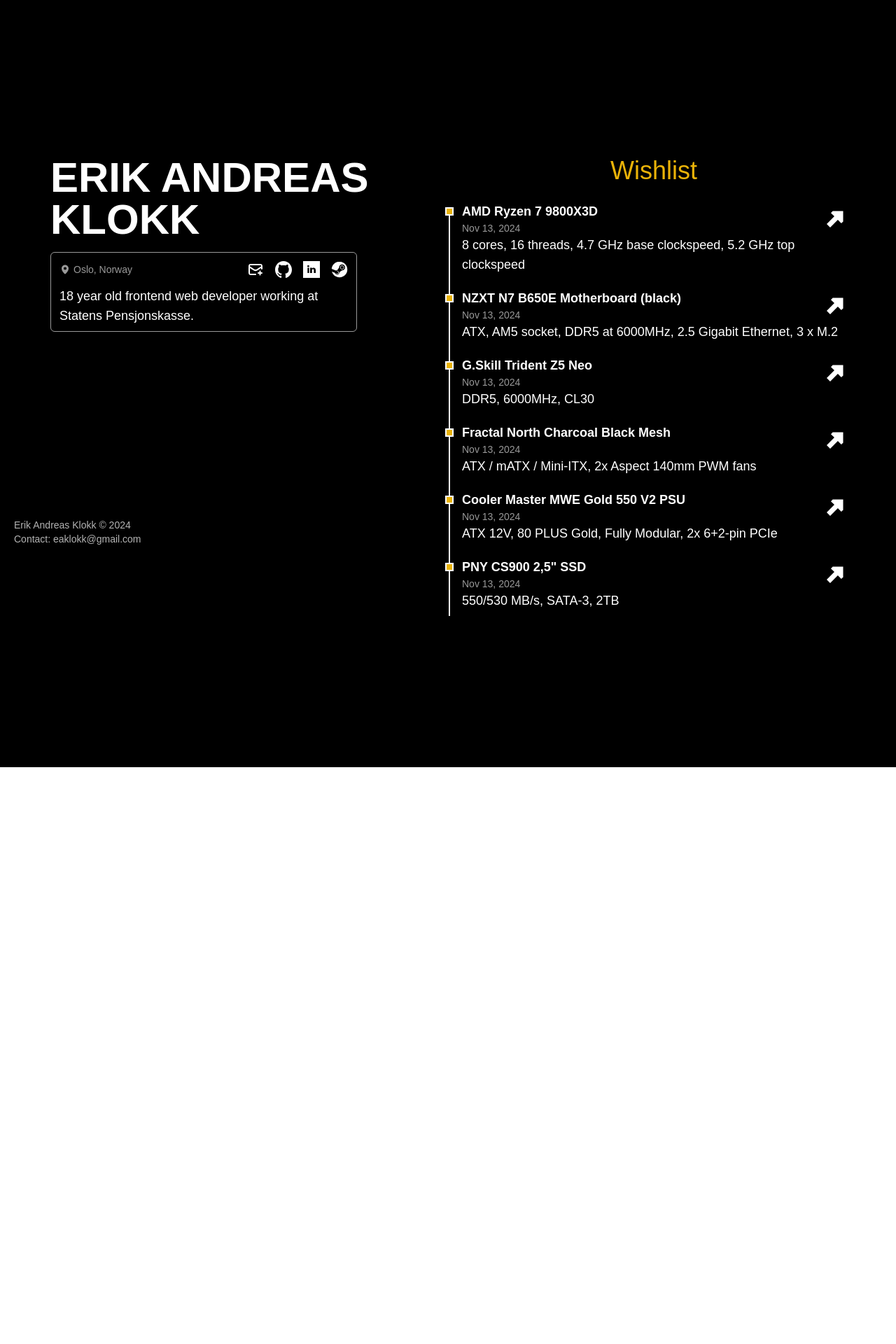
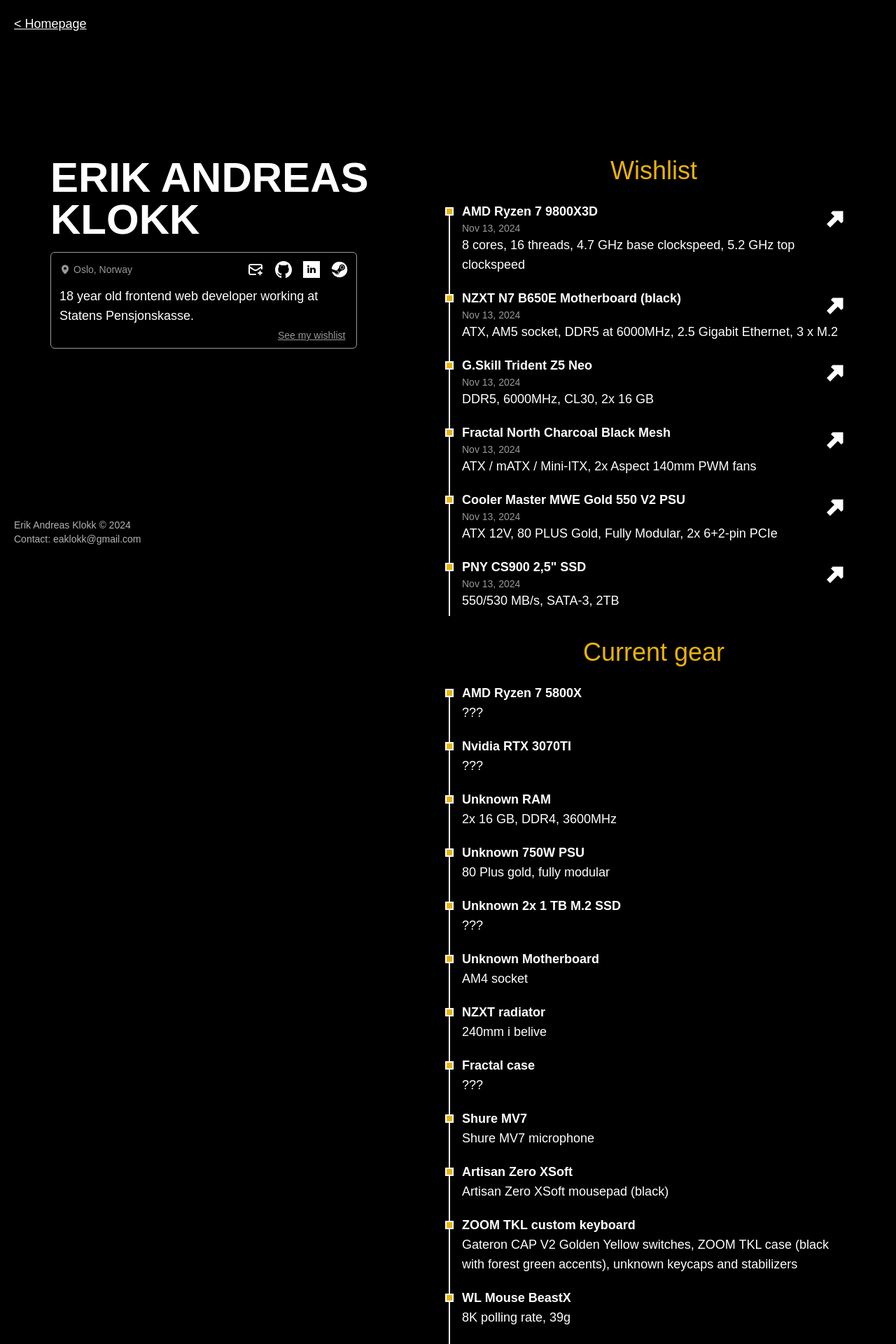
Before and after one commit to ErikAndreasKlokk/Portfolio, a SvelteKit app: page /wishlist in a window 1280 px wide. Shown: the top 1920 px of the page at 70% size. Before the commit the page ends 1096 px from the top, so only its background shows below. Built offline with nearby package versions, Linux system fonts and the light colour scheme.

Commit message:
Added a current gear section

```diff
--- a/src/lib/components/wish.svelte
+++ b/src/lib/components/wish.svelte
@@ -1,8 +1,8 @@
 <script lang="ts">
     export let title: string;
     export let desc: string;
-    export let link: string;
-    export let date: string | Date;
+    export let link: string = "";
+    export let date: string | Date = "";
     export let isLast: boolean = false;
 </script>
 
@@ -13,11 +13,13 @@
                 <h3 class=" text-lg font-semibold">{title}</h3>
                 <p class=" text-sm text-white/60">{date}</p>
             </div>
-            <div>
-                <a href={link} target="_blank">
-                    <img class=" h-7" src="arrow.svg" alt="page for wish">
-                </a>
-            </div>
+            {#if link !== ""}
+                <div>
+                    <a href={link} target="_blank">
+                        <img class=" h-7" src="arrow.svg" alt="page for wish">
+                    </a>
+                </div>
+            {/if}
         </div>
         <p class=" text-lg">{desc}</p>
     </div>
--- a/src/routes/wishlist/+page.svelte
+++ b/src/routes/wishlist/+page.svelte
@@ -1,43 +1,38 @@
 <script lang="ts">
-  import Wish from "$lib/components/wish.svelte";
+  import SideProfile from "$lib/components/sideProfile.svelte";
+import Wish from "$lib/components/wish.svelte";
 </script>
 
 <main class=" text-white py-56 flex w-full h-full px-3 relative breakpoint:flex-col breakpoint:items-center breakpoint:py-10">
-    <div class=" flex flex-col w-1/2 h-fit sticky px-5 top-56 breakpoint:static breakpoint:mb-5 breakpoint:items-center breakpoint:w-fit">
-        <h1 class=" font-bold text-6xl mb-4 breakpoint:text-center">ERIK ANDREAS KLOKK</h1>
-        <div class=" border flex flex-col border-white/60 rounded-md px-3 py-1 w-4/5 breakpoint:w-full breakpoint:my-1">
-            <div class=" flex justify-between ">
-                <p class=" flex text-white/60 text-sm gap-1 items-center">
-                    <img class=" h-4" src="/location.svg" alt="location">
-                    Oslo, Norway
-                </p>
-                <div class=" flex gap-4 py-2">
-                    <a href="mailto:eaklokk@gmail.com">
-                        <img class=" h-6" src="/mail.svg" alt="new mail">
-                    </a>
-                    <a target="_blank" href="https://github.com/ErikAndreasKlokk">
-                        <img class=" h-6" src="/github.svg" alt="github link">
-                    </a>
-                    <a target="_blank" href="https://www.linkedin.com/in/erik-andreas-klokk-5415882a0/">
-                        <img class=" h-6" src="/linkedin.svg" alt="linkedin link">
-                    </a>
-                    <a target="_blank" href="https://steamcommunity.com/profiles/76561198848256576/">
-                        <img class=" h-6" src="/steam.svg" alt="steam link">
-                    </a>
-                </div>
-            </div>
-            <p class=" text-lg my-1">18 year old frontend web developer working at Statens Pensjonskasse.</p>
-        </div>
-    </div>
+    <a class=" fixed top-5 left-5 text-lg underline breakpoint:top-2" href="/"> {"<"} Homepage</a>
+    <SideProfile />
     <div class=" flex flex-col items-start w-1/2 h-full px-5 breakpoint:w-fit breakpoint:items-center">
         <div class=" flex w-fit items-center flex-col">
             <h2 class=" text-4xl text-yellow-500 mb-6 text-center">Wishlist</h2>
             <Wish title="AMD Ryzen 7 9800X3D" desc="8 cores, 16 threads, 4.7 GHz base clockspeed, 5.2 GHz top clockspeed" date="Nov 13, 2024" link="https://www.komplett.no/product/1315831/datautstyr/pc-komponenter/prosessorer/amd-ryzen-7-9800x3d-cpu?queryid=5287d22d3da9cf1da301bee42bc402e1&sort=None#"/>
             <Wish title="NZXT N7 B650E Motherboard (black)" desc="ATX, AM5 socket, DDR5 at 6000MHz, 2.5 Gigabit Ethernet, 3 x M.2" date="Nov 13, 2024" link="https://www.komplett.no/product/1243997/datautstyr/pc-komponenter/hovedkort/amd-socket/nzxt-n7-b650e-hovedkort-sort?channable=0428076964003132343339393728&utm_source=prisjakt&utm_medium=listing&utm_campaign=Components_Mainboards#"/>
-            <Wish title="G.Skill Trident Z5 Neo" desc="DDR5, 6000MHz, CL30" date="Nov 13, 2024" link="https://www.komplett.no/product/1245558/datautstyr/pc-komponenter/minnebrikker/gskill-trident-z5-neo-ddr5-6000mhz-32gb?queryid=d7047c1b507ee1ca39e713c5ea1b790e&sort=PriceAsc"/>
+            <Wish title="G.Skill Trident Z5 Neo" desc="DDR5, 6000MHz, CL30, 2x 16 GB" date="Nov 13, 2024" link="https://www.komplett.no/product/1245558/datautstyr/pc-komponenter/minnebrikker/gskill-trident-z5-neo-ddr5-6000mhz-32gb?queryid=d7047c1b507ee1ca39e713c5ea1b790e&sort=PriceAsc"/>
             <Wish title="Fractal North Charcoal Black Mesh" desc="ATX / mATX / Mini-ITX, 2x Aspect 140mm PWM fans" date="Nov 13, 2024" link="https://www.komplett.no/product/1223056/datautstyr/pc-komponenter/kabinetterbarebone/midi-tower/fractal-north-charcoal-black-mesh-mid-tower?queryid=9a65e0758097e107c5eb4674d639512d&sort=None"/>
             <Wish title="Cooler Master MWE Gold 550 V2 PSU" desc="ATX 12V, 80 PLUS Gold, Fully Modular, 2x 6+2-pin PCIe" date="Nov 13, 2024" link="https://www.komplett.no/product/1176422/datautstyr/pc-komponenter/stroemforsyning/enheter/cooler-master-mwe-gold-550-v2-psu?queryid=4c9aeb2a11dbcc6eeb65de335b22f6f5&sort=None#"/>
             <Wish isLast={true} title='PNY CS900 2,5" SSD' desc="550/530 MB/s, SATA-3, 2TB" date="Nov 13, 2024" link="https://www.komplett.no/product/1300533/datautstyr/lagring/harddiskerssd/ssd-25/pny-cs900-25-ssd-2tb?queryid=c2c767fda7cabe82c64f86ad399a33e6&sort=None#"/>
+            <!-- <Wish title="" desc="" date="Nov 13, 2024" link=""/> -->
+        </div>
+        <div class=" flex w-fit items-center flex-col mt-10">
+            <h2 class=" text-4xl text-yellow-500 mb-6 text-center">Current gear</h2>
+            <Wish title="AMD Ryzen 7 5800X" desc="???"/>
+            <Wish title="Nvidia RTX 3070TI" desc="???"/>
+            <Wish title="Unknown RAM" desc="2x 16 GB, DDR4, 3600MHz"/>
+            <Wish title="Unknown 750W PSU" desc="80 Plus gold, fully modular"/>
+            <Wish title="Unknown 2x 1 TB M.2 SSD" desc="???"/>
+            <Wish title="Unknown Motherboard" desc="AM4 socket"/>
+            <Wish title="NZXT radiator" desc="240mm i belive"/>
+            <Wish title="Fractal case" desc="???"/>
+            <Wish title="Shure MV7" desc="Shure MV7 microphone"/>
+            <Wish title="Artisan Zero XSoft" desc="Artisan Zero XSoft mousepad (black)"/>
+            <Wish title="ZOOM TKL custom keyboard" desc="Gateron CAP V2 Golden Yellow switches, ZOOM TKL case (black with forest green accents), unknown keycaps and stabilizers"/>
+            <Wish title="WL Mouse BeastX" desc="8K polling rate, 39g"/>
+            <Wish isLast={true} title="MSI MAG 271QPX QD-OLED" desc="1440p, 360hz, 0.03ms, QD-OLED"/>
+
             <!-- <Wish title="" desc="" date="Nov 13, 2024" link=""/> -->
         </div>
     </div>
```
